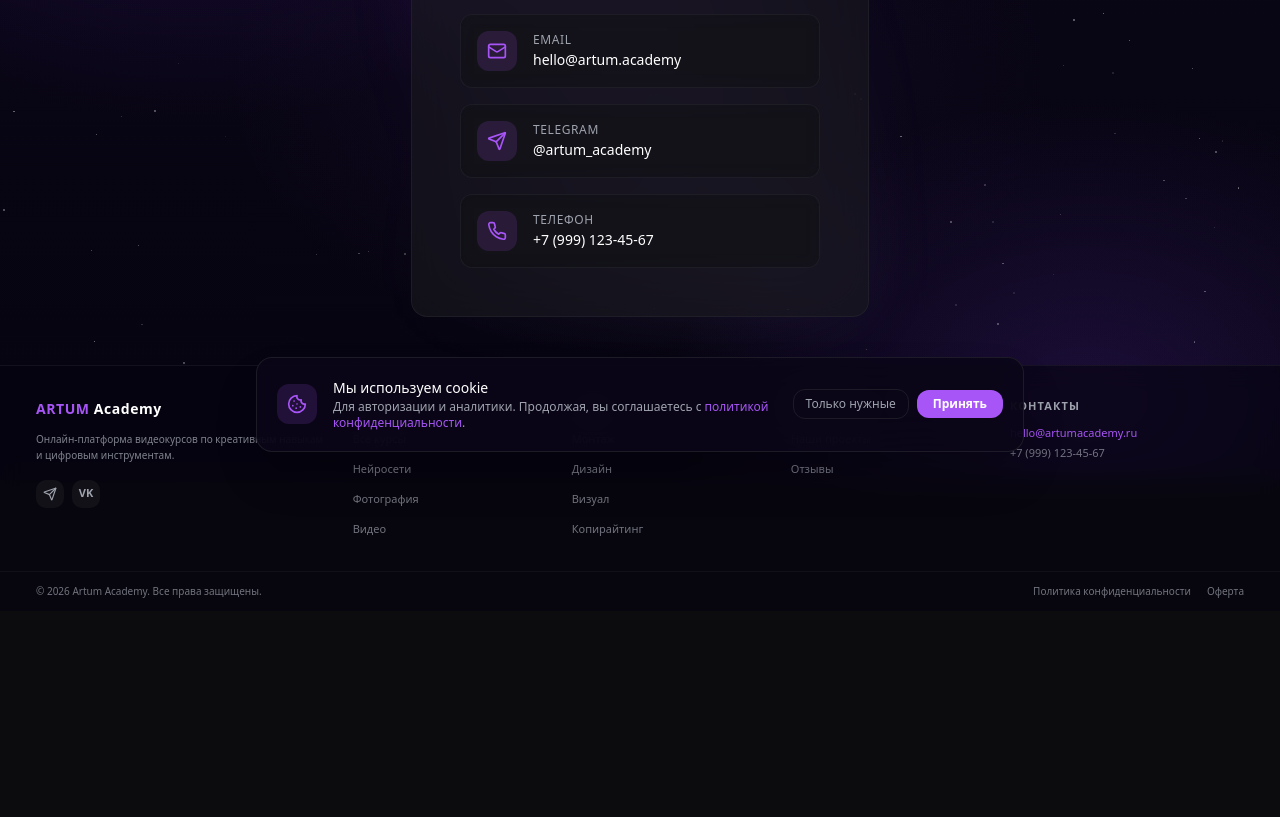
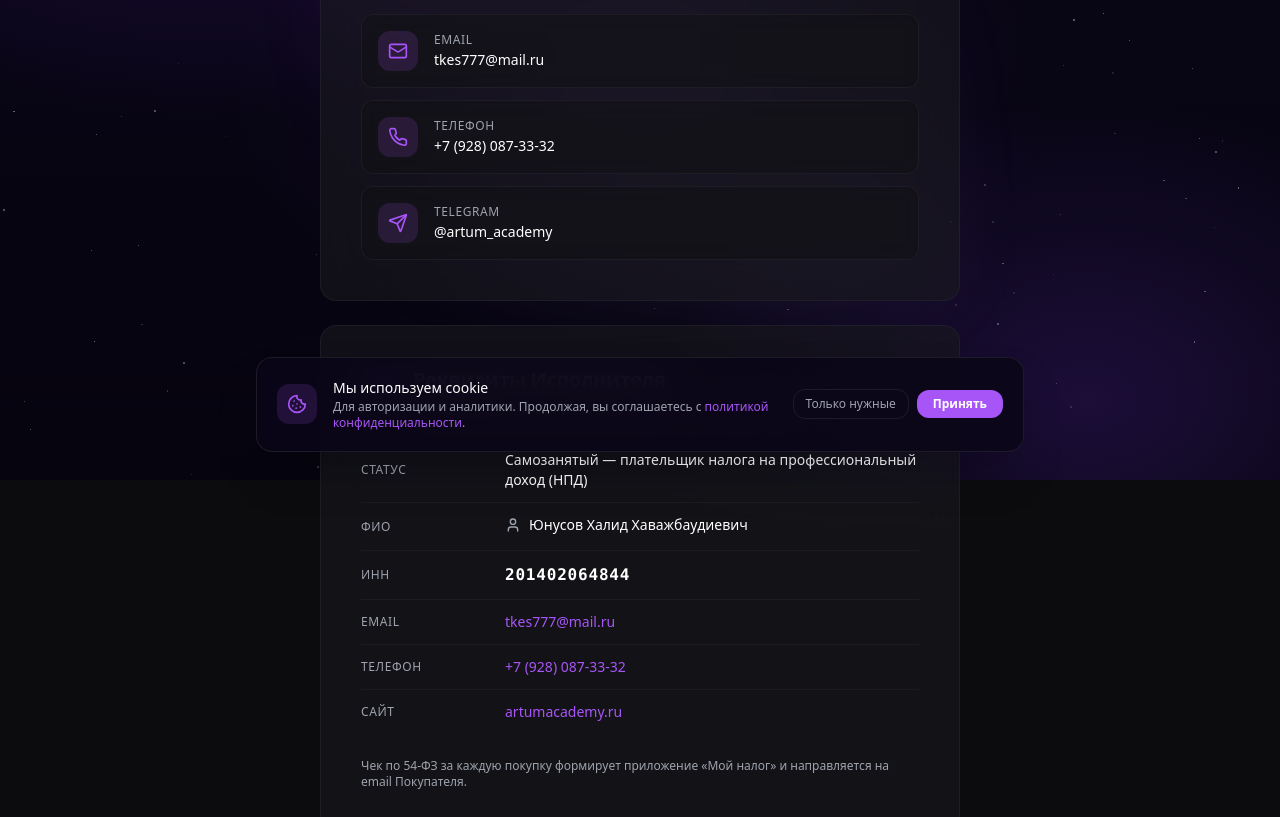
Before and after one commit to Khalopenyo/ArtumAcademy, a Next.js app: page /contacts in a window 1280 px wide. Shown: the part 320-1137 px from the top of the page. Before the commit the page ends 931 px from the top, so only its background shows below. Built offline with nearby package versions, Linux system fonts and the light colour scheme; no server answers.

Commit message:
feat(legal): real merchant requisites for YooKassa moderation

```diff
--- a/src/app/(marketing)/contacts/page.tsx
+++ b/src/app/(marketing)/contacts/page.tsx
@@ -1,13 +1,27 @@
-import { Mail, MessageCircle, Phone, Send } from 'lucide-react';
+import { FileText, Mail, MessageCircle, Phone, Send, User } from 'lucide-react';
 
 import { GlassCard } from '@/components/shared/GlassCard';
 
-export const metadata = { title: 'Контакты' };
+export const metadata = {
+  title: 'Контакты и реквизиты',
+  description:
+    'Контактные данные и реквизиты Исполнителя сервиса Artum Academy. Самозанятый Юнусов Х. Х., ИНН 201402064844.',
+};
 
+/**
+ * /contacts — публичная страница с реквизитами Исполнителя.
+ * Используется ЮKassa-модератором для верификации (поле "Ссылка на
+ * страницу с реквизитами" при подключении магазина).
+ *
+ * ИНН и ФИО должны быть видны на этой странице открыто (требование
+ * 152-ФЗ + договор с ЮKassa). Если изменишь рег. форму (например,
+ * с самозанятого на ИП) — поправь блок «Реквизиты» ниже.
+ */
 export default function ContactsPage() {
   return (
-    <div className="container mx-auto flex min-h-[60vh] items-center justify-center px-4 py-12">
-      <GlassCard glow className="w-full max-w-xl p-10 sm:p-12">
+    <div className="container mx-auto max-w-2xl px-4 py-10 sm:py-14">
+      {/* Контакты */}
+      <GlassCard glow className="p-7 sm:p-10">
         <div className="text-center">
           <div
             className="mx-auto inline-flex size-14 items-center justify-center rounded-2xl bg-primary/15 text-primary ring-1 ring-primary/30"
@@ -17,16 +31,22 @@ export default function ContactsPage() {
           </div>
           <h1 className="mt-5 text-3xl font-bold tracking-tight">Контакты</h1>
           <p className="mt-2 text-sm text-[#C4A8FF]/70">
-            Напишите нам — отвечаем в рабочие часы по МСК.
+            Напишите — отвечаем в рабочие часы по МСК.
           </p>
         </div>
 
-        <div className="mt-8 space-y-4">
+        <div className="mt-8 space-y-3">
           <ContactRow
             icon={<Mail className="size-5" aria-hidden />}
             label="Email"
-            value="hello@artum.academy"
-            href="mailto:hello@artum.academy"
+            value="tkes777@mail.ru"
+            href="mailto:tkes777@mail.ru"
+          />
+          <ContactRow
+            icon={<Phone className="size-5" aria-hidden />}
+            label="Телефон"
+            value="+7 (928) 087-33-32"
+            href="tel:+79280873332"
           />
           <ContactRow
             icon={<Send className="size-5" aria-hidden />}
@@ -35,14 +55,71 @@ export default function ContactsPage() {
             href="https://t.me/artum_academy"
             external
           />
-          <ContactRow
-            icon={<Phone className="size-5" aria-hidden />}
-            label="Телефон"
-            value="+7 (999) 123-45-67"
-            href="tel:+79991234567"
-          />
         </div>
       </GlassCard>
+
+      {/* Реквизиты Исполнителя */}
+      <GlassCard className="mt-6 p-7 sm:p-10">
+        <header className="flex items-start gap-3">
+          <div className="inline-flex size-10 shrink-0 items-center justify-center rounded-xl bg-primary/15 text-primary">
+            <FileText className="size-5" aria-hidden />
+          </div>
+          <div>
+            <h2 className="text-xl font-bold tracking-tight">Реквизиты Исполнителя</h2>
+            <p className="mt-1 text-xs text-muted-foreground">
+              Информация для договора и юридически значимой переписки.
+            </p>
+          </div>
+        </header>
+
+        <dl className="mt-6 divide-y divide-border/40 text-sm">
+          <Field label="Статус">
+            Самозанятый — плательщик налога на профессиональный доход (НПД)
+          </Field>
+          <Field label="ФИО">
+            <span className="inline-flex items-center gap-2">
+              <User className="size-4 text-muted-foreground" aria-hidden />
+              Юнусов Халид Хаважбаудиевич
+            </span>
+          </Field>
+          <Field label="ИНН">
+            <code className="font-mono text-base font-semibold tracking-wider text-foreground">
+              201402064844
+            </code>
+          </Field>
+          <Field label="Email">
+            <a href="mailto:tkes777@mail.ru" className="text-primary hover:underline">
+              tkes777@mail.ru
+            </a>
+          </Field>
+          <Field label="Телефон">
+            <a href="tel:+79280873332" className="text-primary hover:underline">
+              +7 (928) 087-33-32
+            </a>
+          </Field>
+          <Field label="Сайт">
+            <a href="https://artumacademy.ru" className="text-primary hover:underline">
+              artumacademy.ru
+            </a>
+          </Field>
+        </dl>
+
+        <p className="mt-6 text-xs text-muted-foreground">
+          Чек по 54-ФЗ за каждую покупку формирует приложение «Мой налог» и
+          направляется на email Покупателя.
+        </p>
+      </GlassCard>
+    </div>
+  );
+}
+
+function Field({ label, children }: { label: string; children: React.ReactNode }) {
+  return (
+    <div className="flex flex-col gap-1 py-3 sm:flex-row sm:items-center sm:gap-4">
+      <dt className="w-32 shrink-0 text-xs uppercase tracking-wider text-muted-foreground">
+        {label}
+      </dt>
+      <dd className="text-sm font-medium text-foreground">{children}</dd>
     </div>
   );
 }
--- a/src/app/(marketing)/oferta/page.tsx
+++ b/src/app/(marketing)/oferta/page.tsx
@@ -32,9 +32,9 @@ export default function OfertaPage() {
         <Section title="1. Общие положения">
           <p>
             Настоящая публичная оферта (далее — «Оферта») является официальным
-            предложением [ИП ФИО / ООО, ИНН, юр. адрес] (далее — «Исполнитель»)
-            заключить договор на предоставление доступа к образовательным
-            материалам сервиса{' '}
+            предложением Самозанятого Юнусова Халида Хаважбаудиевича, ИНН{' '}
+            <b>201402064844</b> (далее — «Исполнитель») заключить договор на
+            предоставление доступа к образовательным материалам сервиса{' '}
             <a href="https://artumacademy.ru" className="text-primary hover:underline">
               artumacademy.ru
             </a>{' '}
@@ -96,8 +96,8 @@ export default function OfertaPage() {
           </ul>
           <p>
             Запрос направляется на{' '}
-            <a href="mailto:support@artumacademy.ru" className="text-primary hover:underline">
-              support@artumacademy.ru
+            <a href="mailto:tkes777@mail.ru" className="text-primary hover:underline">
+              tkes777@mail.ru
             </a>
             . Возврат — на ту же карту в течение 10 банковских дней.
           </p>
@@ -133,16 +133,23 @@ export default function OfertaPage() {
 
         <Section title="9. Контакты Исполнителя">
           <ul>
-            <li>Наименование: [ИП ФИО / ООО]</li>
-            <li>ИНН: [укажите]</li>
-            <li>Юр. адрес: [укажите]</li>
-            <li>Email: support@artumacademy.ru</li>
+            <li>Статус: Самозанятый (НПД)</li>
+            <li>ФИО: Юнусов Халид Хаважбаудиевич</li>
+            <li>ИНН: 201402064844</li>
+            <li>Email: tkes777@mail.ru</li>
+            <li>Телефон: +7 (928) 087-33-32</li>
+            <li>
+              Полные реквизиты:{' '}
+              <a href="/contacts" className="text-primary hover:underline">
+                artumacademy.ru/contacts
+              </a>
+            </li>
           </ul>
         </Section>
 
         <footer className="border-t border-border/40 pt-4 text-xs text-muted-foreground">
-          ⚠️ Это типовой скелет. Перед публичным запуском заполнить реквизиты и
-          утвердить у юриста.
+          Чек по 54-ФЗ за каждую покупку формирует приложение «Мой налог» и
+          направляется на email Покупателя.
         </footer>
       </GlassCard>
     </div>
--- a/src/app/(marketing)/privacy/page.tsx
+++ b/src/app/(marketing)/privacy/page.tsx
@@ -40,7 +40,12 @@ export default function PrivacyPage() {
             <a href="https://artumacademy.ru" className="text-primary hover:underline">
               artumacademy.ru
             </a>
-            . Оператор обработки ПДн — [укажите ИП/ООО, ИНН, юр. адрес].
+            . Оператор обработки ПДн — Самозанятый Юнусов Халид Хаважбаудиевич,
+            ИНН <b>201402064844</b>. Полные реквизиты:{' '}
+            <a href="/contacts" className="text-primary hover:underline">
+              artumacademy.ru/contacts
+            </a>
+            .
           </p>
           <p>
             Используя Сервис, вы соглашаетесь с условиями настоящей Политики.
--- a/src/components/marketing/Footer.tsx
+++ b/src/components/marketing/Footer.tsx
@@ -77,8 +77,12 @@ export function Footer({ className }: FooterProps) {
           <h4 className="mb-2.5 text-[11px] font-semibold uppercase tracking-widest text-muted-foreground">
             Контакты
           </h4>
-          <p className="text-[11px] text-primary">hello@artumacademy.ru</p>
-          <p className="mt-1 text-[11px] text-muted-foreground/70">+7 (999) 123-45-67</p>
+          <p className="text-[11px] text-primary">tkes777@mail.ru</p>
+          <p className="mt-1 text-[11px] text-muted-foreground/70">+7 (928) 087-33-32</p>
+          <p className="mt-2 text-[10px] leading-relaxed text-muted-foreground/60">
+            Самозанятый Юнусов Х. Х.<br />
+            ИНН 201402064844
+          </p>
         </div>
       </div>
 
```
